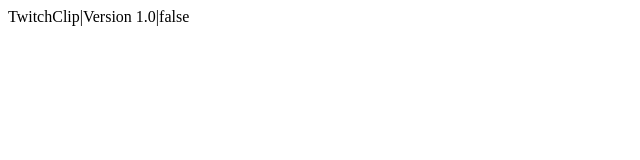
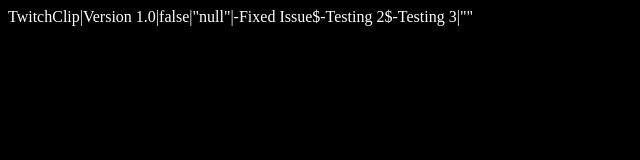
Before and after one commit to nbrosapps/nbrosapps.github.io, a plain HTML site: page index.html in a window 1280 px wide. Shown: the whole page, without its empty margins (0-640 px from the left). Drawn offline with Linux system fonts and the light colour scheme.

Commit message:
Update index.html

```diff
--- a/index.html
+++ b/index.html
@@ -1 +1,7 @@
-<body>TwitchClip|Version 1.0|false</body>
+<html>
+<body style="background-color:black;">
+<p style="color:white;">
+TwitchClip|Version 1.0|false|"null"|-Fixed Issue$-Testing 2$-Testing 3|""
+</p>
+</body>
+</html>
```
